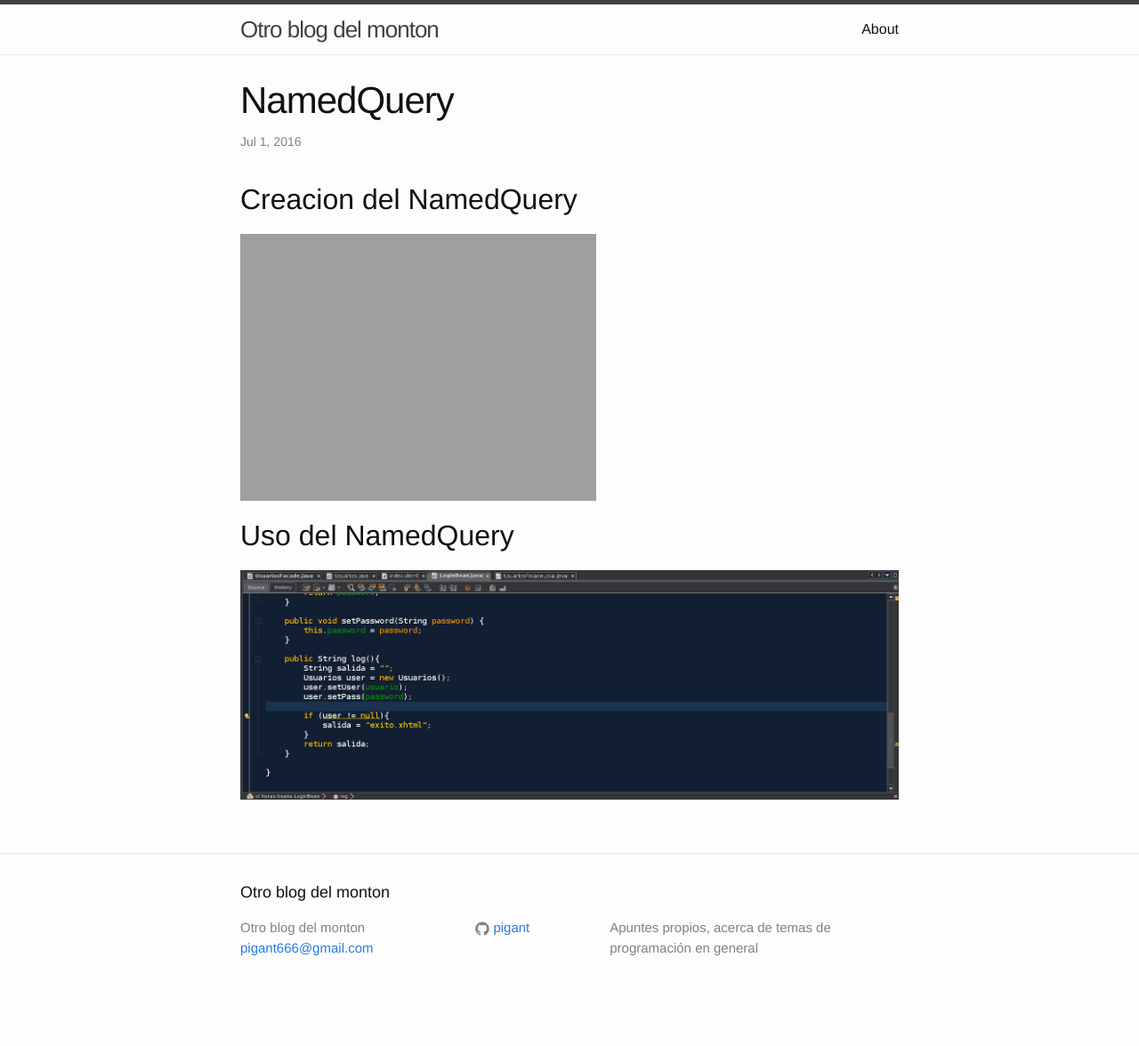
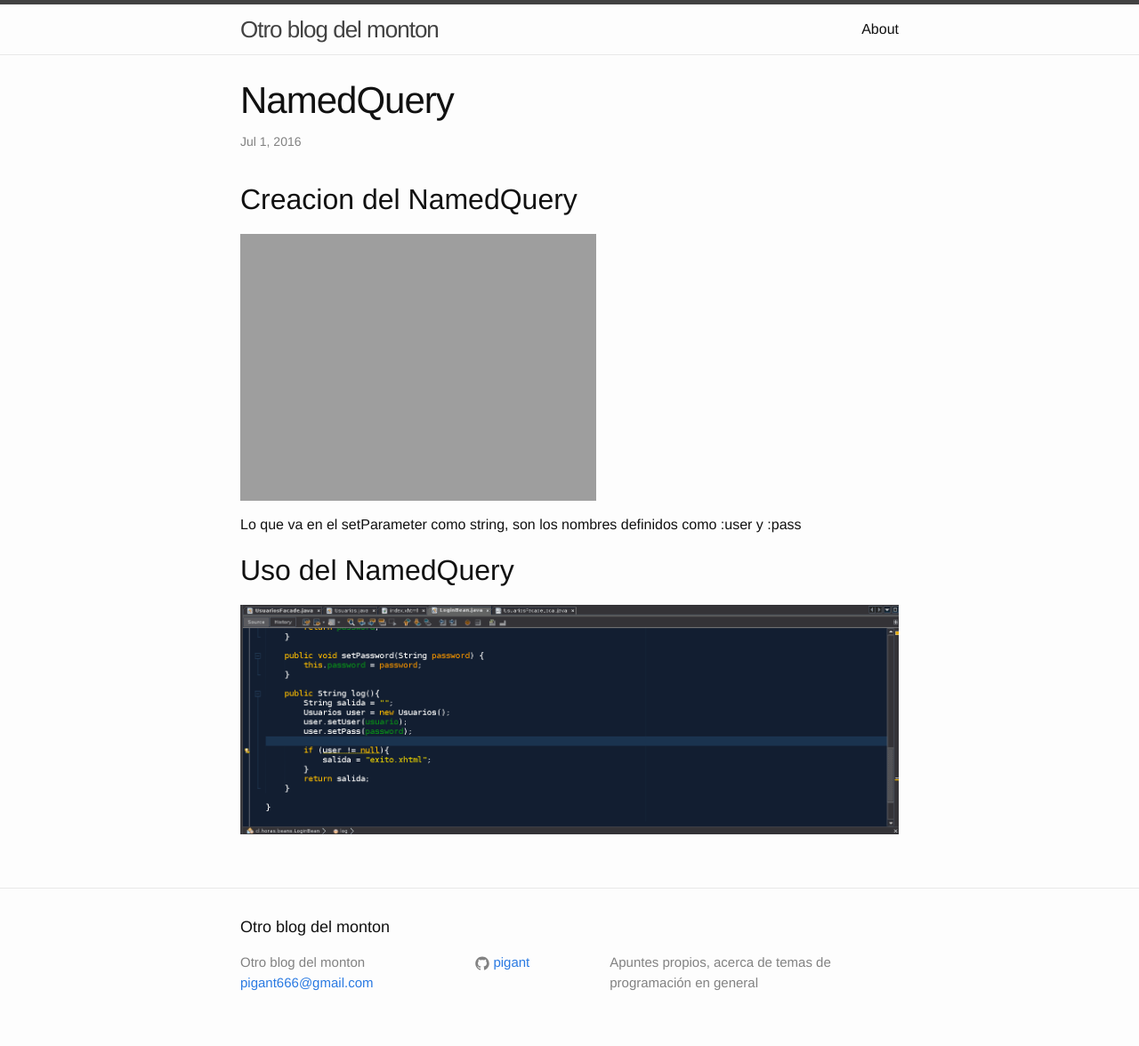
Before and after one commit to pigant/pigant.github.io, a Jekyll site: the page built from _posts/2016-07-01-Java-NameQuery.markdown, in a window 1280 px wide. Shown: the whole page at 89% size. Built offline with Jekyll 4.4.1, drawn with Linux system fonts in a browser that asks for light colours; before the commit the page ends 1137 px from its top, so only the background shows below that.

Commit message:
Explicacion a namedquery

```diff
--- a/_posts/2016-07-01-Java-NameQuery.markdown
+++ b/_posts/2016-07-01-Java-NameQuery.markdown
@@ -11,6 +11,8 @@ hide: 0
 
 ![NamedQuery]({{ site.url }}/assets/namedquery.gif "NamedQuery")
 
+Lo que va en el setParameter como string, son los nombres definidos como :user
+y :pass
 
 ## Uso del NamedQuery ##
 
```
